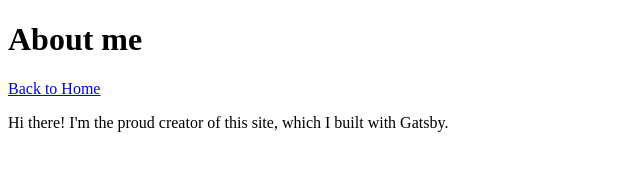
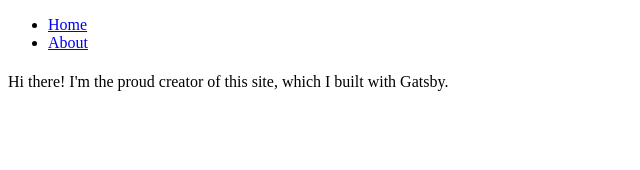
Before and after one commit to joe62/gatsby-site, a Gatsby site: page /about in a window 1280 px wide. Shown: the whole page, without its empty margins (0-640 px from the left). Built offline with nearby package versions, Linux system fonts and the light colour scheme; Gatsby itself is replaced by a stand-in of ours.

Commit message:
add layout

```diff
--- /dev/null
+++ b/src/components/layout.js
@@ -0,0 +1,21 @@
+import React from 'react'
+import { Link } from 'gatsby'
+
+const Layout = ({ pageTitle, children }) => {
+  return (
+    <div>
+      <nav>
+        <ul>
+          <li><Link to='/'>Home</Link></li>
+          <li><Link to='/about'>About</Link></li>
+        </ul>
+      </nav>
+      <main>
+        <h1>{pageTitle}</h1>
+        {children}
+      </main>
+    </div>
+  )
+}
+
+export default Layout
--- a/src/pages/about.js
+++ b/src/pages/about.js
@@ -1,12 +1,11 @@
 import React from 'react'
-import { Link } from 'gatsby'
+import Layout from '../components/layout'
+
 const AboutPage = () => {
   return (
-    <main>
-      <h1>About me</h1>
-      <Link to="/">Back to Home</Link>
+    <Layout>
       <p>Hi there! I'm the proud creator of this site, which I built with Gatsby.</p>
-    </main>
+    </Layout>
   )
 }
 export const Head = () => <title>About Me</title>
```
Also changed, not shown: src/pages/index.js (+4 -12 lines), README.md.
